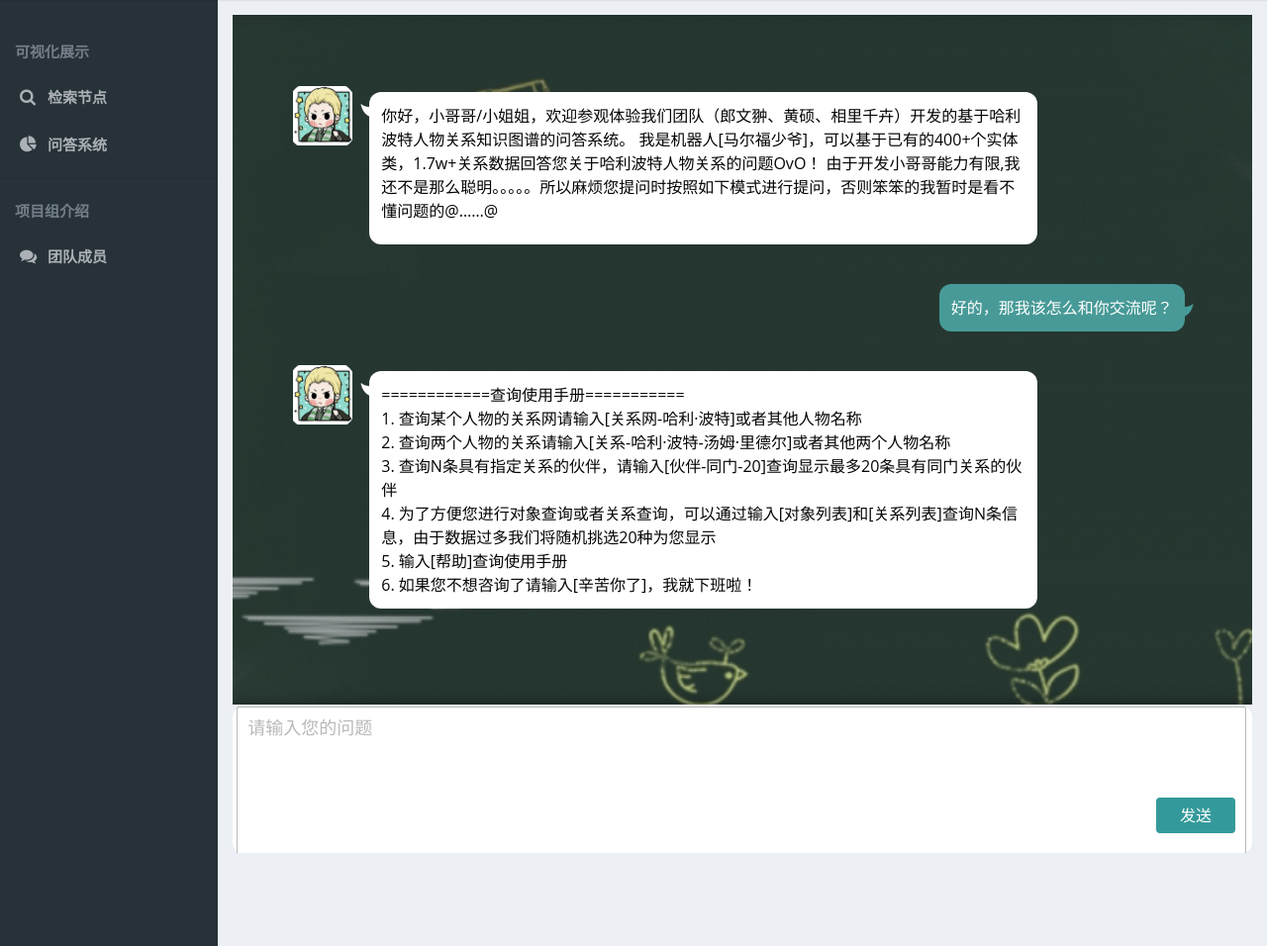
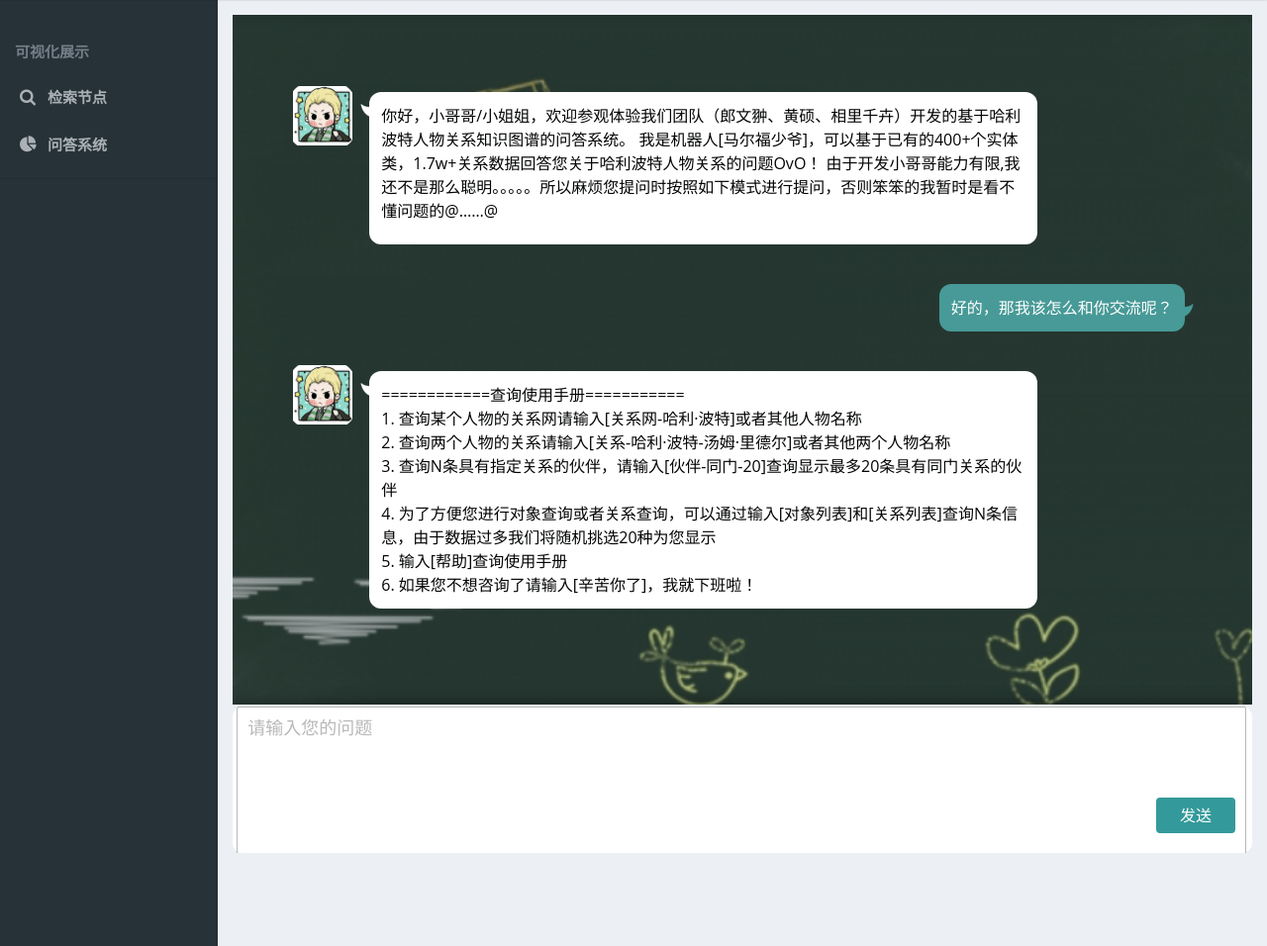
Before and after one commit to Planet-TJU/KnowledgeGraph, a Flask app: page /answer_robot in a window 1280 px wide. Shown: the part 40-996 px from the top of the page at 99% size. Run offline with Flask 2, Linux system fonts and the light colour scheme; some libraries are stand-ins or nearby versions; some web fonts are replaced.

Commit message:
完善文件信息

```diff
--- a/FinKonwledgeGraph/answer_robot.py
+++ b/FinKonwledgeGraph/answer_robot.py
@@ -33,15 +33,16 @@ class AnswerRobot:
             response += f'{index + 1}.{item} '
             if (index + 1) % 5 == 0:
                 response += '\n'
-        # print(response)
+        print(response)
         return response
 
     def introduce(self):
-        print_one_by_one(
-            '你好，小哥哥/小姐姐，欢迎参观体验我们团队（郎文翀、黄硕、相里千卉）开发的基于哈利波特人物关系知识图谱的问答系统。\n')
-        print_one_by_one('我是机器人[IKUN]，可以基于已有的400+个实体类，1.7w+关系数据回答您关于哈利波特的问题OvO！\n')
-        print_one_by_one('由于开发小哥哥能力有限,我还不是那么聪明。。。。。\n')
-        print_one_by_one('所以麻烦您提问时按照如下模式进行提问，否则笨笨的我暂时是看不懂问题的@……@\n')
+        return None
+    # print_one_by_one(
+    #     '你好，小哥哥/小姐姐，欢迎参观体验我们团队（郎文翀、黄硕、相里千卉）开发的基于哈利波特人物关系知识图谱的问答系统。\n')
+    # print_one_by_one('我是机器人[IKUN]，可以基于已有的400+个实体类，1.7w+关系数据回答您关于哈利波特的问题OvO！\n')
+    # print_one_by_one('由于开发小哥哥能力有限,我还不是那么聪明。。。。。\n')
+    # print_one_by_one('所以麻烦您提问时按照如下模式进行提问，否则笨笨的我暂时是看不懂问题的@……@\n')
 
     def help(self):
         # print_one_by_one('============查询使用手册===========\n', 0)
--- a/FinKonwledgeGraph/main.py
+++ b/FinKonwledgeGraph/main.py
@@ -4,8 +4,8 @@ from answer_robot import AnswerRobot
 graph_matcher = GraphMatcher()
 
 answer_robot = AnswerRobot()
-# answer_robot.introduce()
-# answer_robot.help()
+answer_robot.introduce()
+answer_robot.help()
 while True:
     query = input('用户：')
     if query == '辛苦IKUN了':
--- a/ShowKnowledge/templates/answer_robot.html
+++ b/ShowKnowledge/templates/answer_robot.html
@@ -175,14 +175,14 @@
                                 <li class="list-divider"></li>
 
                                 <!--Category name2-->
-                                <li class="list-header">项目组介绍</li>
-                                <!--Menu list item-->
-                                <li>
-                                    <a href="{{ url_for('answer_robot') }}">
-                                        <i class="fa fa-comments" style="width:24px"></i>
-                                        <span class="menu-title"><strong>团队成员</strong></span>
-                                    </a>
-                                </li>
+<!--                                <li class="list-header">项目组介绍</li>-->
+<!--                                &lt;!&ndash;Menu list item&ndash;&gt;-->
+<!--                                <li>-->
+<!--                                    <a href="{{ url_for('answer_robot') }}">-->
+<!--                                        <i class="fa fa-comments" style="width:24px"></i>-->
+<!--                                        <span class="menu-title"><strong>团队成员</strong></span>-->
+<!--                                    </a>-->
+<!--                                </li>-->
                             </ul>
                         </div>
                     </div>
```
Also changed, not shown: ShowKnowledge/templates/query_node.html (+8 -8 lines), 2 other files.
